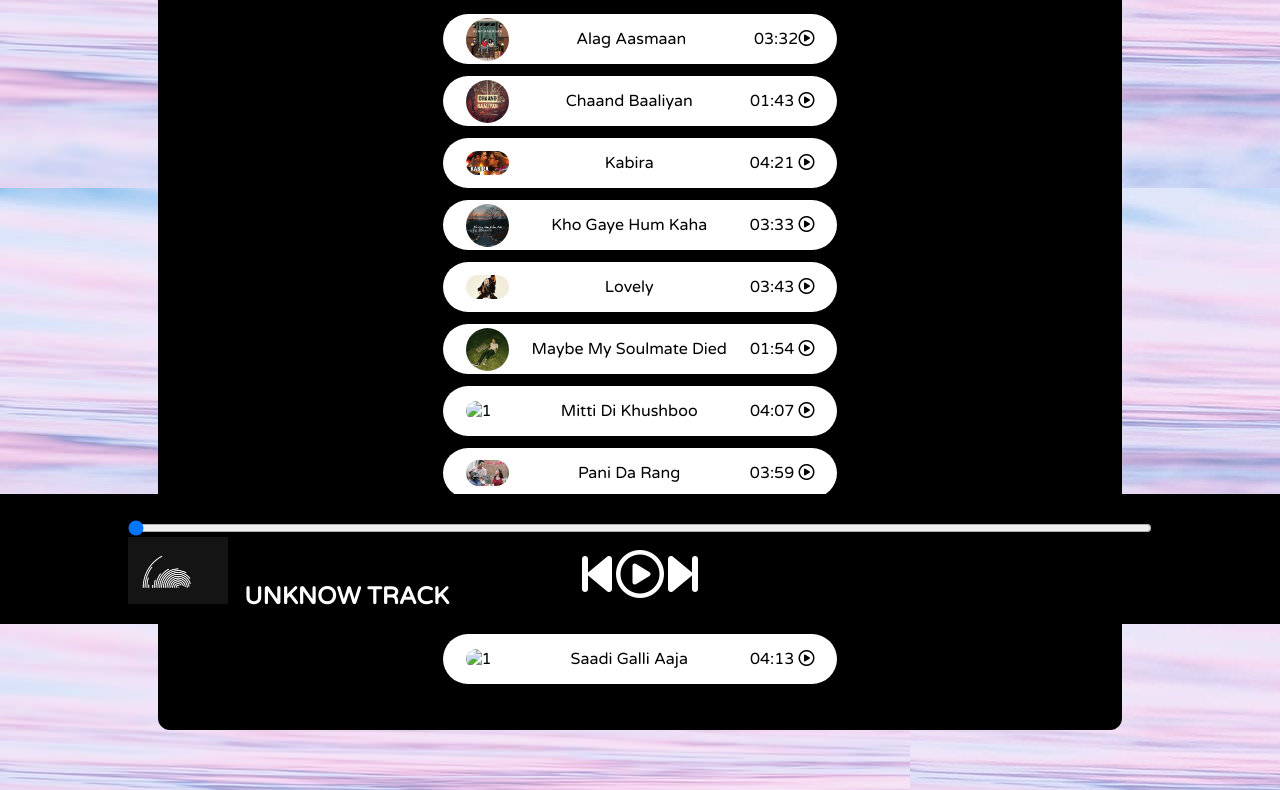
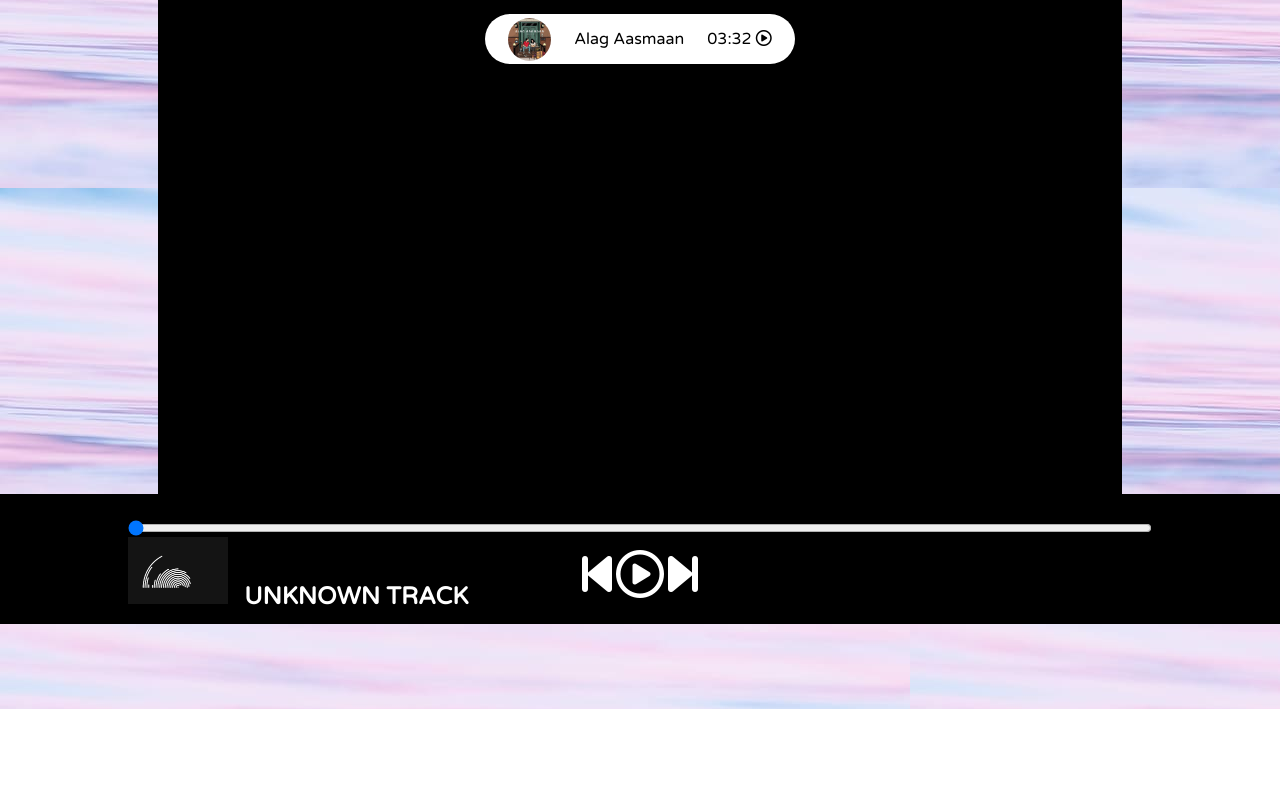
Before and after one commit to mb-008/Rooh, a plain HTML site: page index.html in a window 1280 px wide. Shown: the part 176-966 px from the top of the page. After the commit the page ends 885 px from the top, so only its background shows below. Drawn offline with Linux system fonts and the light colour scheme.

Commit message:
Update index.html

```diff
--- a/index.html
+++ b/index.html
@@ -11,9 +11,18 @@
     <nav>
       <ul>
         <li class="brand"><img src="logo.gif" alt="Rooh" /> Rooh</li>
-        <li><a style="color: rgb(0, 255, 255); text-decoration: wavy;font-size: x-large; font-weight: bolder;">Home</li>
         <li>
-          <a style="color: rgb(0, 255, 255); text-decoration: wavy;font-size: x-large; font-weight: bolder;"href="about.html">About</a>
+          <a
+            style="color: rgb(0, 255, 255); text-decoration: wavy; font-size: x-large; font-weight: bolder;"
+            >Home</a
+          >
+        </li>
+        <li>
+          <a
+            style="color: rgb(0, 255, 255); text-decoration: wavy; font-size: x-large; font-weight: bolder;"
+            href="about.html"
+            >About</a
+          >
         </li>
       </ul>
     </nav>
@@ -22,108 +31,24 @@
       <div class="songList">
         <h1>FAVORITES</h1>
         <div class="songItemContainer">
+          <!-- Dynamic Song List -->
           <div class="songItem">
-            <img alt="1" />
-            <span class="songName">We Rollin</span>
-            <span class="songlistplay"
-              ><span class="timestamp">03:32<i id="0" class="far songItemPlay fa-play-circle"></i> </span></span>
+            <img src="placeholder.jpg" alt="Cover" />
+            <span class="songName">Song Name</span>
+            <span class="songlistplay">
+              <span class="timestamp">03:32
+                <i id="0" class="far songItemPlay fa-play-circle"></i>
+              </span>
+            </span>
           </div>
-          <div class="songItem">
-            <img alt="1" />
-            <span class="songName">Let me Love You</span>
-            <span class="songlistplay"
-              ><span class="timestamp"
-                >01:43
-                <i id="1" class="far songItemPlay fa-play-circle"></i> </span
-            ></span>
-          </div>
-          <div class="songItem">
-            <img alt="1" />
-            <span class="songName">Let me Love You</span>
-            <span class="songlistplay"
-              ><span class="timestamp"
-                >04:21
-                <i id="2" class="far songItemPlay fa-play-circle"></i> </span
-            ></span>
-          </div>
-          <div class="songItem">
-            <img alt="1" />
-            <span class="songName">Let me Love You</span>
-            <span class="songlistplay"
-              ><span class="timestamp"
-                >03:33
-                <i id="3" class="far songItemPlay fa-play-circle"></i> </span
-            ></span>
-          </div>
-          <div class="songItem">
-            <img alt="1" />
-            <span class="songName">Let me Love You</span>
-            <span class="songlistplay"
-              ><span class="timestamp"
-                >03:43
-                <i id="4" class="far songItemPlay fa-play-circle"></i> </span
-            ></span>
-          </div>
-          <div class="songItem">
-            <img alt="1" />
-            <span class="songName">Let me Love You</span>
-            <span class="songlistplay"
-              ><span class="timestamp"
-                >01:54
-                <i id="5" class="far songItemPlay fa-play-circle"></i> </span
-            ></span>
-          </div>
-          <div class="songItem">
-            <img alt="1" />
-            <span class="songName">Let me Love You</span>
-            <span class="songlistplay"
-              ><span class="timestamp"
-                >04:07
-                <i id="6" class="far songItemPlay fa-play-circle"></i> </span
-            ></span>
-          </div>
-          <div class="songItem">
-            <img alt="1" />
-            <span class="songName">Let me Love You</span>
-            <span class="songlistplay"
-              ><span class="timestamp"
-                >03:59
-                <i id="7" class="far songItemPlay fa-play-circle"></i> </span
-            ></span>
-          </div>
-          <div class="songItem">
-            <img alt="1" />
-            <span class="songName">Let me Love You</span>
-            <span class="songlistplay"
-              ><span class="timestamp"
-                >04:47
-                <i id="8" class="far songItemPlay fa-play-circle"></i> </span
-            ></span>
-          </div>
-          <div class="songItem">
-            <img alt="1" />
-            <span class="songName">Let me Love You</span>
-            <span class="songlistplay"
-              ><span class="timestamp"
-                >04:08
-                <i id="9" class="far songItemPlay fa-play-circle"></i> </span
-            ></span>
-          </div>
-          <div class="songItem">
-            <img alt="1" />
-            <span class="songName">Let me Love You</span>
-            <span class="songlistplay"
-              ><span class="timestamp"
-                >04:13
-                <i id="10" class="far songItemPlay fa-play-circle"></i> </span
-            ></span>
-          </div>
+          <!-- Add more song items dynamically -->
         </div>
       </div>
       <div class="songBanner"></div>
     </div>
 
     <div class="bottom">
+      <!-- Progress Bar -->
       <input
         type="range"
         name="range"
@@ -133,16 +58,18 @@
         max="100"
       />
       <div class="icons">
-        <!-- fontawesome icons -->
+        <!-- FontAwesome Controls -->
         <i class="fas fa-3x fa-step-backward" id="previous"></i>
         <i class="far fa-3x fa-play-circle" id="masterPlay"></i>
         <i class="fas fa-3x fa-step-forward" id="next"></i>
       </div>
       <div class="songInfo">
-        <img src="circle playing.gif" width="42px" alt="" id="gif" />
-        <span id="masterSongName">UNKNOW TRACK</span>
+        <!-- Playing GIF and Current Song Info -->
+        <img src="circle playing.gif" width="42px" alt="Playing GIF" id="gif" />
+        <span id="masterSongName">UNKNOWN TRACK</span>
       </div>
     </div>
+
     <script src="script.js"></script>
     <script
       src="https://kit.fontawesome.com/26504e4a1f.js"
```
